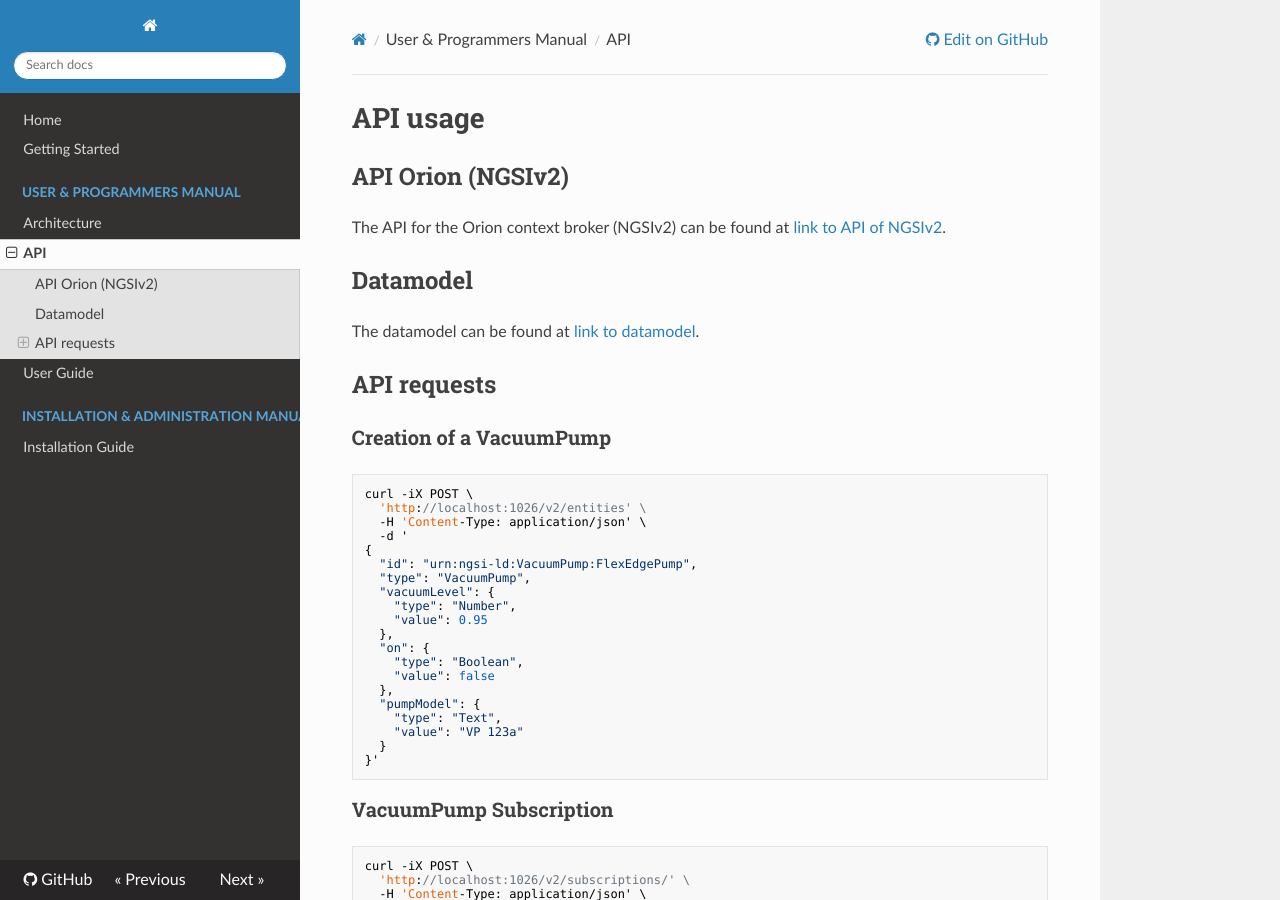
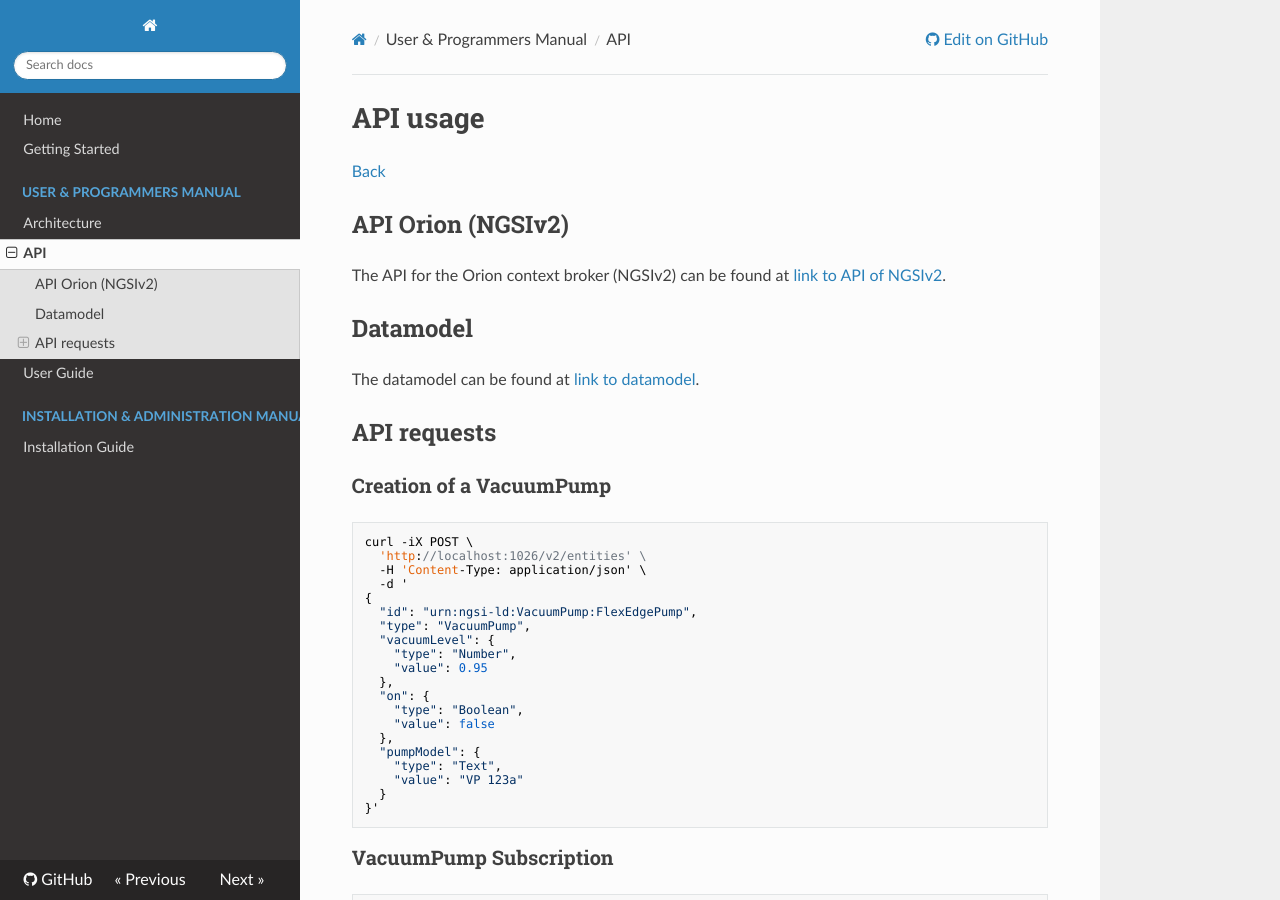
Before and after one commit to ramp-eu/JS2SF, an MkDocs documentation site: the page built from docs/api.md, in a window 1280 px wide and 900 px high. Built offline with MkDocs 1.6.1, drawn with Linux system fonts in a browser that asks for light colours; nearby versions of some CDN libraries; old or Windows-style settings are respelled for this version of MkDocs.

Commit message:
Update api.md

```diff
--- a/docs/api.md
+++ b/docs/api.md
@@ -1,4 +1,6 @@
 # API usage
+
+[Back](README.md)
 
 ## API Orion (NGSIv2)
 The API for the Orion context broker (NGSIv2) can be found at [link to API of NGSIv2](https://fiware-orion.readthedocs.io/en/master/user/walkthrough_apiv2/index.html).
```
